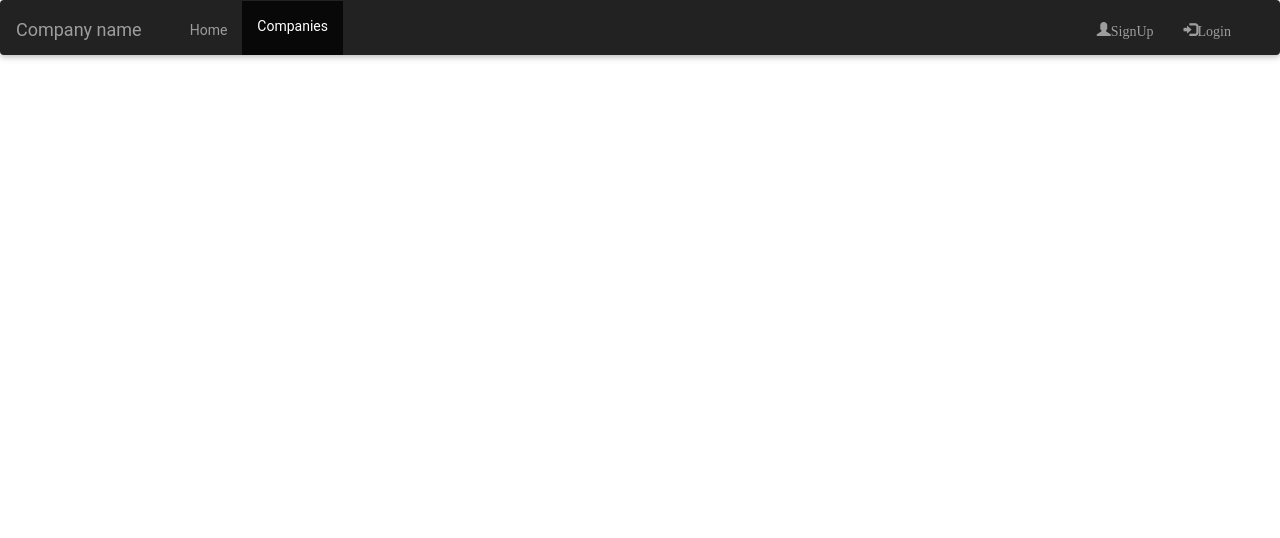
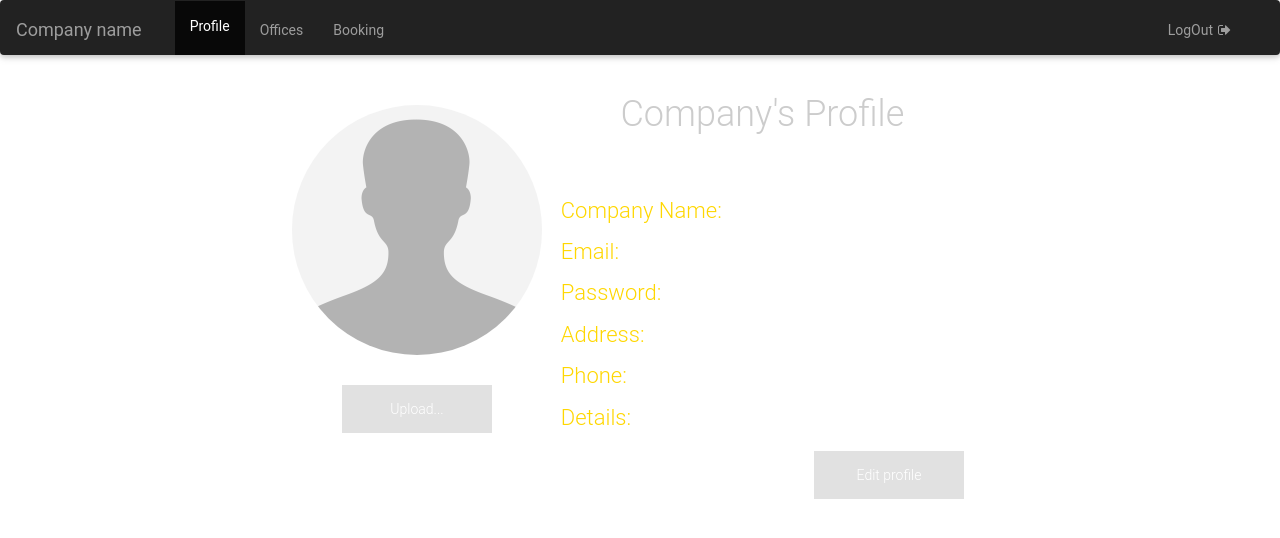
Before and after one commit to RosuAndreea/booking-app, a plain HTML site: page pages/profile.html in a window 1280 px wide. Drawn offline with nearby package versions, Linux system fonts and the light colour scheme.

Commit message:
Company profile page

```diff
--- a/css/general.css
+++ b/css/general.css
@@ -52,3 +52,45 @@
 .hvr-pulse {
 	display: flex !important;
 }
+
+/*------------PROFILE PAGE---------------------*/
+.img-side{
+	width: 30%;
+	float: left;
+	display: inline;
+	margin-right: 100px;
+}
+
+.company-logo{
+	border-radius: 50%;
+	width: 250px;
+	height: 250px;
+	margin-left: 100px;
+	margin-top: 30px;
+	display: flex;
+}
+.upload-img{
+	width: 150px;
+	margin: 30px 150px;
+}
+
+.details-side{
+	width: 45%;
+	float: left;
+	display: inline;
+	margin: auto;
+}
+
+.company-details{
+	color: #CCC;
+	text-align: center;
+	padding-bottom: 50px;
+}
+.company-detail{
+	color: gold;
+	font-size: 22px;
+}
+.edit-profile{
+	width: 150px;
+	float: right;
+}
--- a/css/login.css
+++ b/css/login.css
@@ -139,3 +139,9 @@ span.psw {
        width: 100%;
     }
 }
+
+/*-----------------LOG OUT--------------*/
+.fa{
+	padding-left: 5px;
+
+}
--- a/pages/profile.html
+++ b/pages/profile.html
@@ -21,15 +21,38 @@
 				<p class="navbar-brand">Company name</p>
 			</div>
 			<ul class="nav navbar-nav">
-				<li><a href="index.html">Home</a></li>
-				<li class='active'><a href="#">Companies</a></li>
+				<li class='active'><a href="#">Profile</a></li>
+				<li><a href="offices.html">Offices</a></li>
+				<li><a href="booking.html">Booking</a></li>
 			</ul>
 			<ul class="nav navbar-nav navbar-right">
-				<li><a href="#"><span class="glyphicon glyphicon-user" onclick="document.getElementById('signup-modal').style.display='block'">SignUp</span></a></li>
-				<li><a href='#'><span class="glyphicon glyphicon-log-in" onclick="document.getElementById('log-modal').style.display='block'">Login</span></a></li>
+				<li><a href="#">LogOut<i class="fa fa-sign-out" aria-hidden="true"></i></a></li>
 			</ul>
 		</div>
 	</nav>
+	<div class='content'>
+		<div class='img-side'>
+			<img src="../img/img-default.jpg" class='company-logo'>
+			<button class="upload-img hvr-radial-in">Upload...</button>
+		</div>
+		<div class='details-side'>
+			<h1 class='company-details'>Company's Profile</h1>
+			<p class='company-detail'>Company Name: </p>
+			<p></p>
+			<p class='company-detail'>Email: </p>
+			<p></p>
+			<p class='company-detail'>Password: </p>
+			<p></p>
+			<p class='company-detail'>Address: </p>
+			<p></p>
+			<p class='company-detail'>Phone: </p>
+			<p></p>
+			<p class='company-detail'>Details: </p>
+			<p></p>
+			<button class="edit-profile hvr-radial-in">Edit profile</button>
+		</div>
+	</div>
+
 
 </body>
 </html>
```
Also changed, not shown: img/img-default.jpg (added), pages/booking.html (added), pages/offices.html (added).
